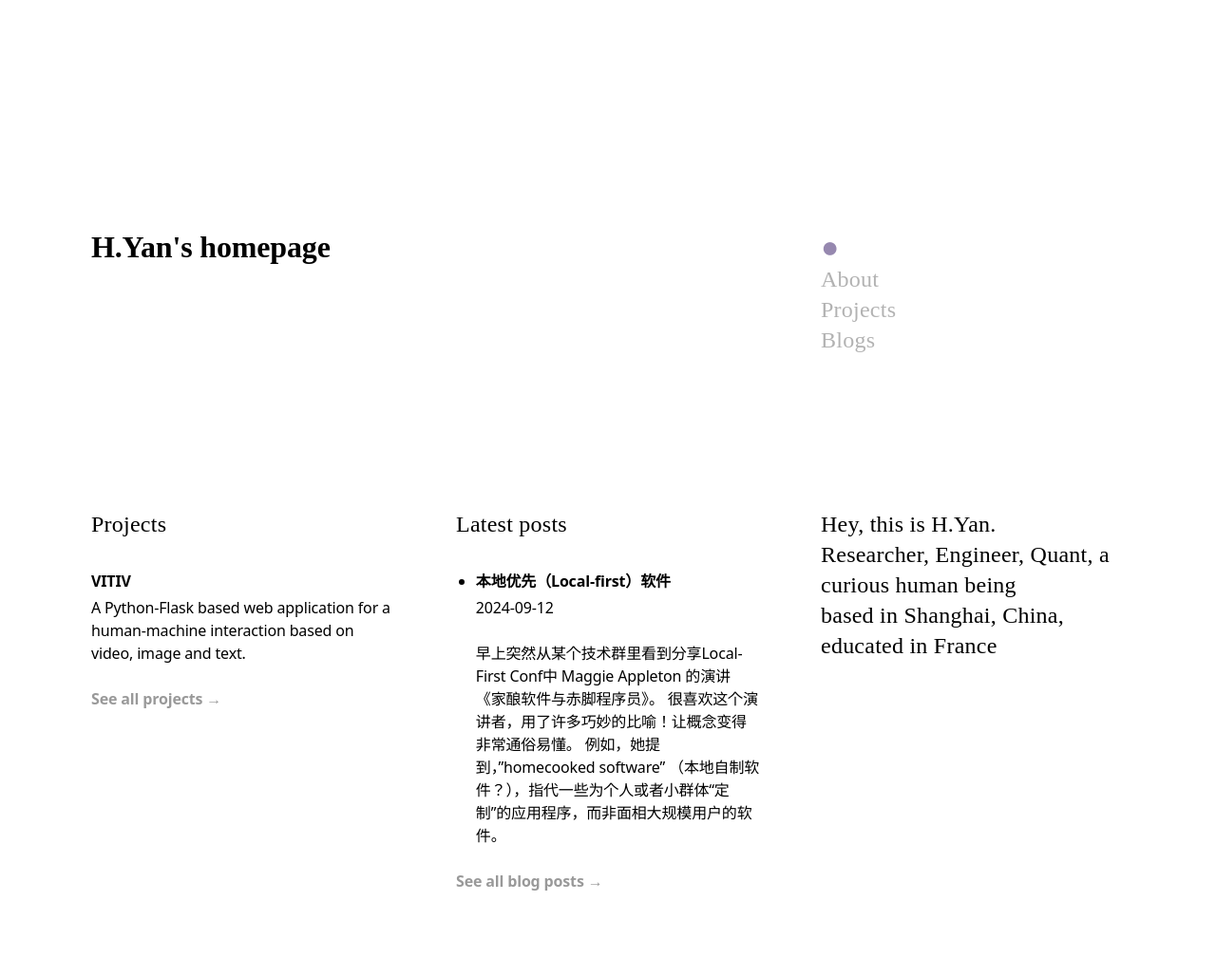
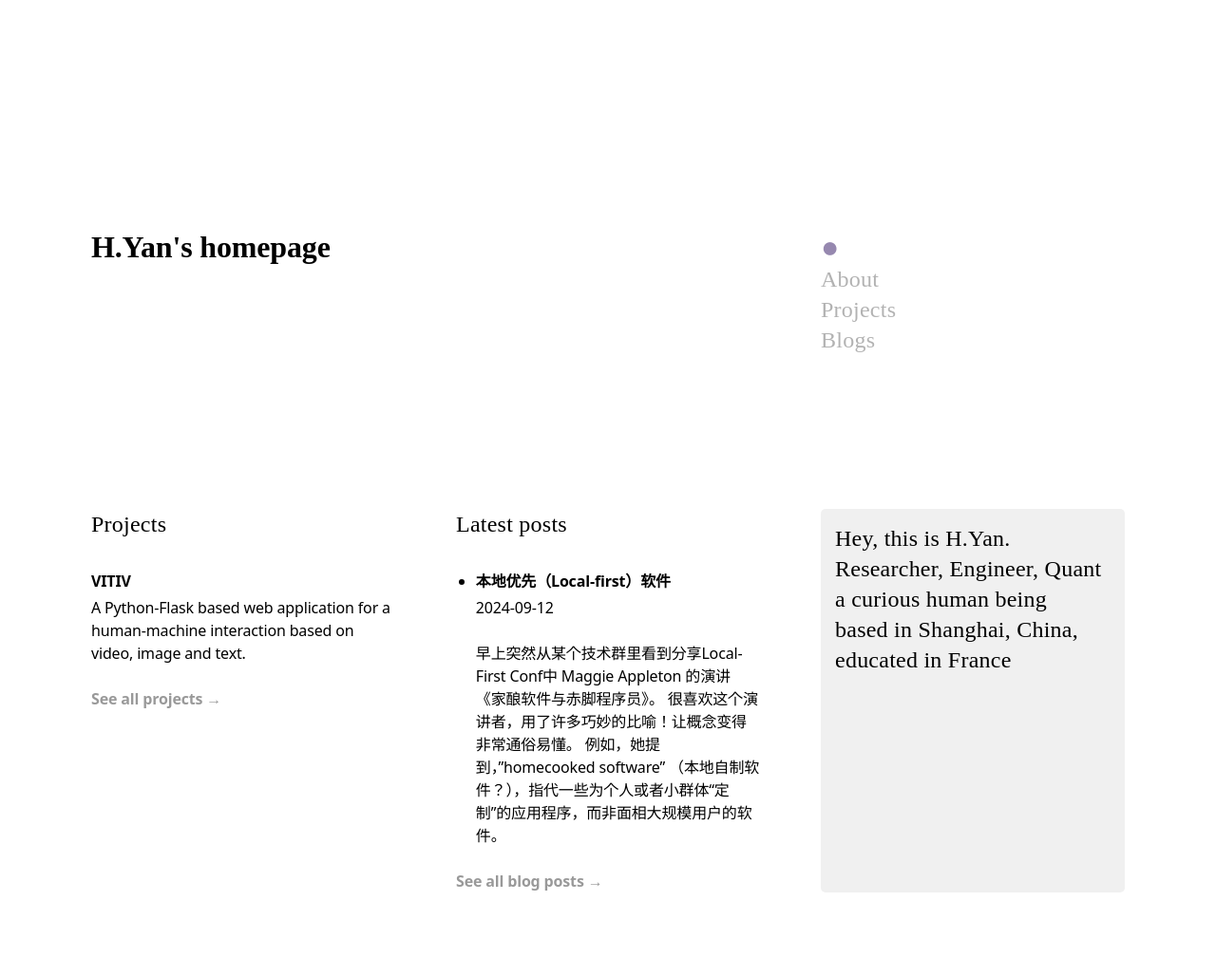
Before and after one commit to hyanworkspace/hyanworkspace.github.io, a Jekyll site: the page built from index.markdown, in a window 1280 px wide. Shown: the whole page at 95% size. Built offline with Jekyll 4.4.1, drawn with Linux system fonts in a browser that asks for light colours; some web fonts are replaced.

```diff
--- a/assets/css/base.css
+++ b/assets/css/base.css
@@ -2715,3 +2715,15 @@ r-grid.main.simple h1 {
     margin-top: calc(var(--line-height) * 2)
 }
 /*# sourceMappingURL=base.css.map */
+
+
+.intro {
+    background-color: #f0f0f0; /* 浅灰色背景 */
+    padding: 15px;
+    border-radius: 5px;
+}
+
+.intro-content {
+    font-size: 0.9em; /* 更小的字体 */
+    color: #333; /* 深灰色文字 */
+}
--- a/index.markdown
+++ b/index.markdown
@@ -48,7 +48,8 @@ color_: home
 <r-cell class="intro" order-s="-2" order-xs="-2" span=2 span-s=3 span-xs=row>
     <p>
     Hey, this is H.Yan. <br>
-    Researcher, Engineer, Quant, a curious human being<br>
+    Researcher, Engineer, Quant<br>
+    a curious human being<br>
     based in Shanghai, China, educated in France<br>
     </p>
     <!-- <div class="quick-links">
```
